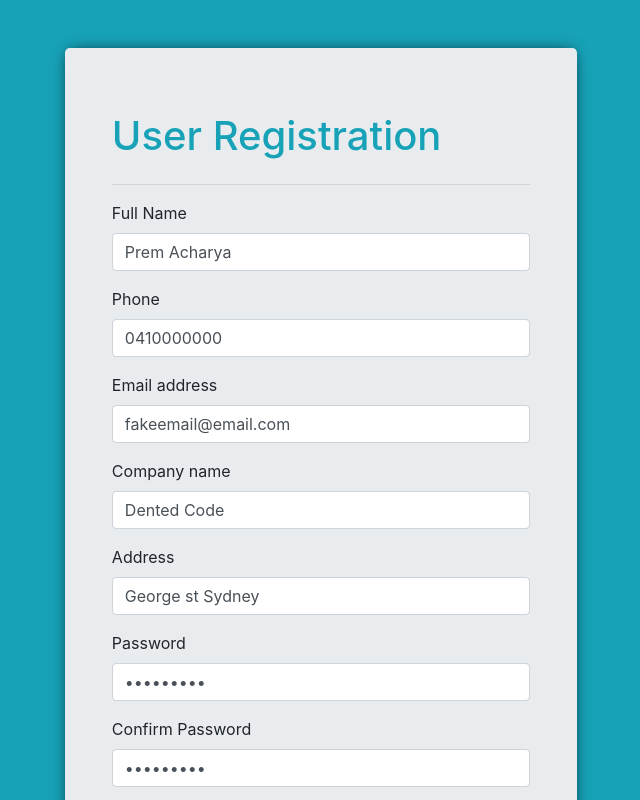
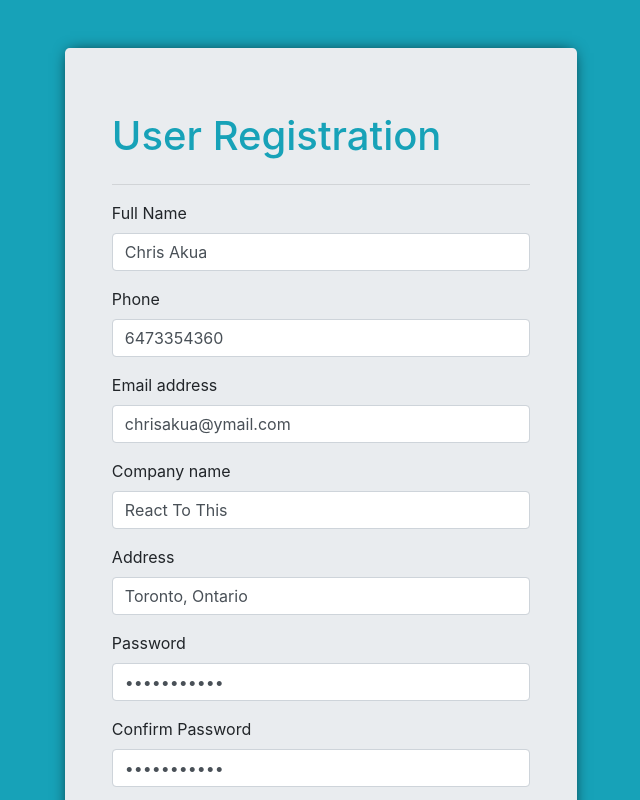
Before and after one commit to ChrisAs/CRM-Ticket-System, a React (Create React App) app: page /registration in a window 1280 px wide. Shown: the top 800 px of the page, without its empty margins (319-959 px from the left). Built offline with nearby package versions, Linux system fonts and the light colour scheme.

Commit message:
State Update

```diff
--- a/src/components/registration-form/RegistrationForm.comp.js
+++ b/src/components/registration-form/RegistrationForm.comp.js
@@ -12,13 +12,13 @@ import { newUserRegistration } from "./userRegAction";
 import { useDispatch, useSelector } from "react-redux";
 
 const initialState = {
-  name: "Prem Acharya",
-  phone: "0410000000",
-  email: "fakeemail@email.com",
-  company: "Dented Code",
-  address: "George st Sydney",
-  password: "sfsd#3Dsg",
-  confirmPass: "sfsd#3Dsg",
+  name: "Chris Akua",
+  phone: "6473354360",
+  email: "chrisakua@ymail.com",
+  company: "React To This",
+  address: "Toronto, Ontario",
+  password: "password123",
+  confirmPass: "password123",
 };
 const passVerificationError = {
   isLenthy: false,
```
